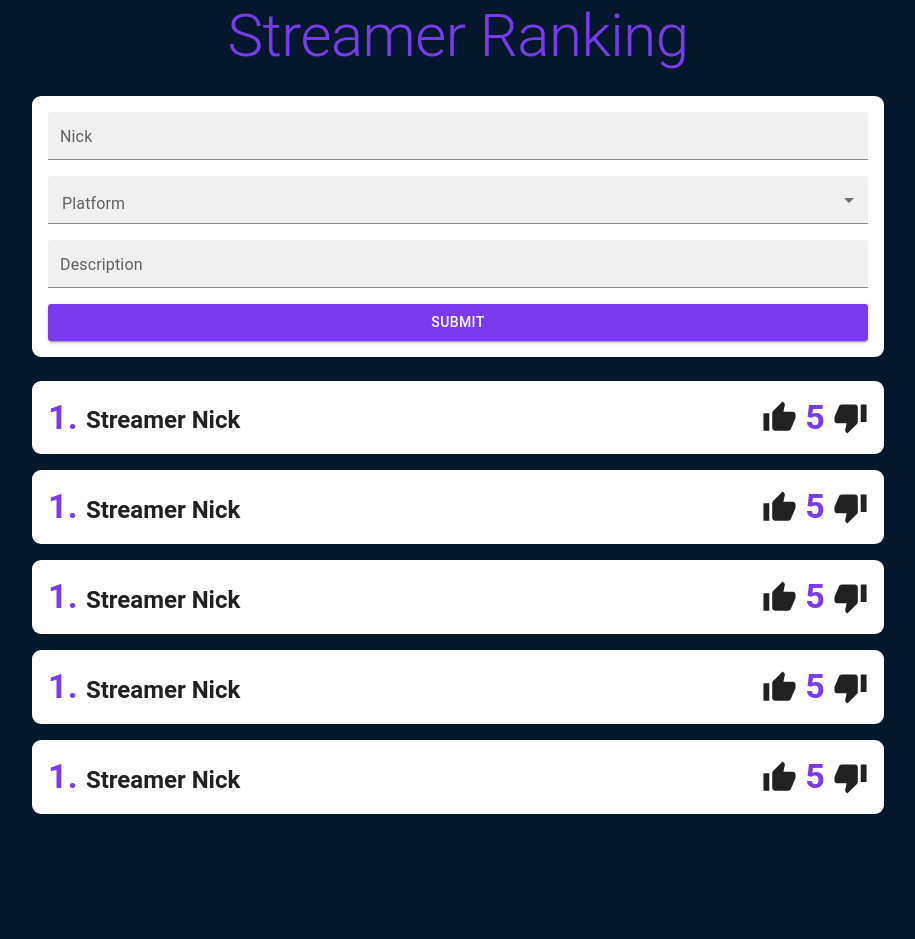
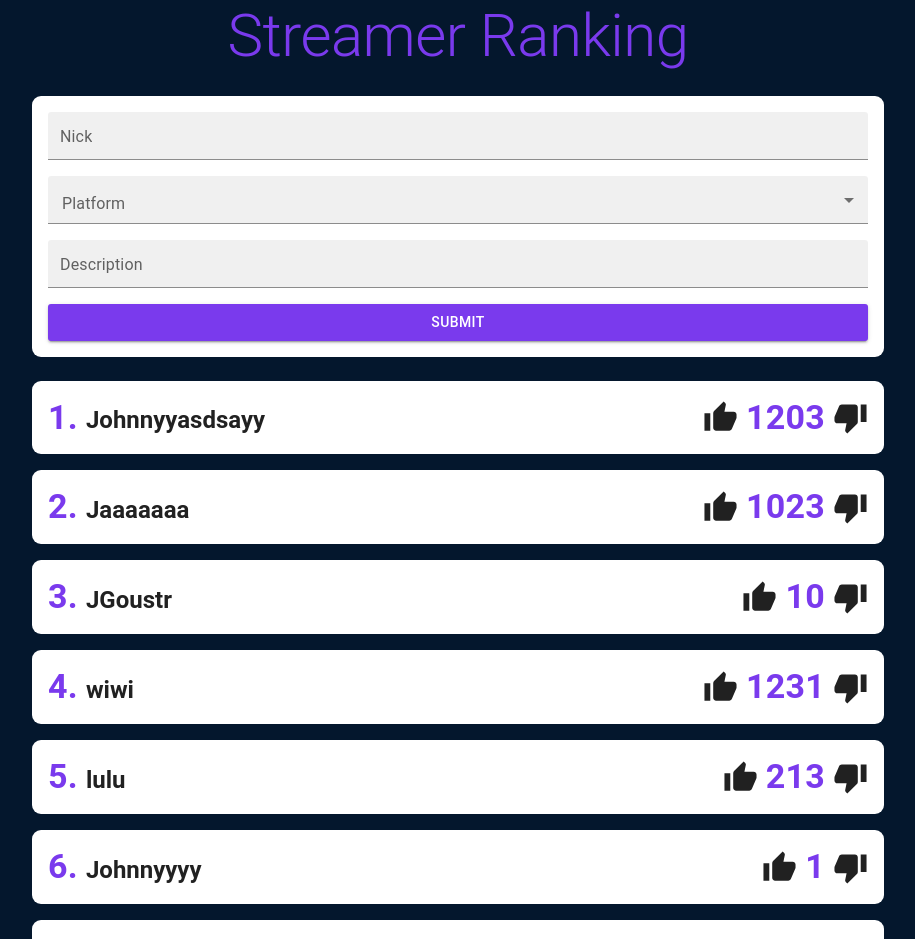
Before and after one commit to michalmankiewicz/streamer-rank, a React (Vite) app in the folder client/: page / in a window 1280 px wide. Shown: the top 939 px of the page, without its empty margins (182-1097 px from the left). Before the commit the page ends 814 px from the top, so only its background shows below. Built offline with nearby package versions, Linux system fonts and the light colour scheme.

Commit message:
feat: Rendering UI based on Dummy data implemented

```diff
--- a/client/src/components/List/StreamerItem.tsx
+++ b/client/src/components/List/StreamerItem.tsx
@@ -1,34 +1,38 @@
 import { Box, Typography, useTheme } from '@mui/material';
 import { ThumbUp, ThumbDown, ArrowDropDown, ArrowDropUp } from '@mui/icons-material';
 import React from 'react';
+import { useNavigate } from 'react-router-dom';
 
-function StreamerItem() {
+type Props = {
+  id: string;
+  nick: string;
+  votes: number;
+  place: number;
+};
+
+function StreamerItem(props: Props) {
   const theme = useTheme();
+  const navigate = useNavigate();
 
   return (
     <Box
+      onClick={() => navigate(`/${props.id}`)}
       display="flex"
       justifyContent="space-between"
       alignItems="center"
-      sx={{ backgroundColor: '#fff', borderRadius: theme.shape.borderRadius, p: 2 }}
+      sx={{
+        backgroundColor: '#fff',
+        borderRadius: theme.shape.borderRadius,
+        p: 2,
+        '&:hover': { backgroundColor: theme.palette.primary.light, cursor: 'pointer' },
+      }}
     >
       <Box display="flex" gap={1} alignItems="flex-end">
-        <Typography
-          variant="h4"
-          fontWeight="bold"
-          color="primary"
-          sx={
-            {
-              // backgroundColor: theme.palette.primary.main,
-              // p: 1.2,
-              // borderRadius: theme.shape.borderRadius,
-            }
-          }
-        >
-          1.
+        <Typography variant="h4" fontWeight="bold" color="primary">
+          {props.place}.
         </Typography>
         <Typography variant="h5" fontWeight="bold" mb={0.3}>
-          Streamer Nick
+          {props.nick}
         </Typography>
       </Box>
 
@@ -38,7 +42,7 @@ function StreamerItem() {
           sx={{ '&:hover': { color: theme.palette.primary.main, cursor: 'pointer' } }}
         />
         <Typography variant="h4" color="primary" fontWeight="bold">
-          5
+          {props.votes}
         </Typography>
         <ThumbDown
           fontSize="large"
--- a/client/src/components/List/StreamerList.tsx
+++ b/client/src/components/List/StreamerList.tsx
@@ -1,16 +1,76 @@
 import React from 'react';
 import StreamerItem from './StreamerItem';
 import { Box, Stack } from '@mui/material';
+import { Streamer } from '../../types';
+
+const DUMMY_DATA: Streamer[] = [
+  {
+    id: '1',
+    nick: 'Johnnyyasdsayy',
+    platform: 'YouTube',
+    description:
+      'Lorem ipsum dolor sit amet, consectetur adipiscing elit. Etiam interdum rutrum ligula, a vestibulum ipsum elementum ut. Aliquam convallis scelerisque iaculis. Sed iaculis sapien eu nulla tincidunt suscipit. Suspendisse aliquam auctor velit, sit amet feugiat ante lacinia a. Praesent eleifend.',
+    votes: 1203,
+  },
+  {
+    id: '2',
+    nick: 'Jaaaaaaa',
+    platform: 'YouTube',
+    description:
+      'Lorem ipsum dolor sit amet, consectetur adipiscing elit. Etiam interdum rutrum ligula, a vestibulum ipsum elementum ut. Aliquam convallis scelerisque iaculis. Sed iaculis sapien eu nulla tincidunt suscipit. Suspendisse aliquam auctor velit, sit amet feugiat ante lacinia a. Praesent eleifend.',
+    votes: 1023,
+  },
+  {
+    id: '3',
+    nick: 'JGoustr',
+    platform: 'YouTube',
+    description:
+      'Lorem ipsum dolor sit amet, consectetur adipiscing elit. Etiam interdum rutrum ligula, a vestibulum ipsum elementum ut. Aliquam convallis scelerisque iaculis. Sed iaculis sapien eu nulla tincidunt suscipit. Suspendisse aliquam auctor velit, sit amet feugiat ante lacinia a. Praesent eleifend.',
+    votes: 10,
+  },
+  {
+    id: '4',
+    nick: 'wiwi',
+    platform: 'YouTube',
+    description:
+      'Lorem ipsum dolor sit amet, consectetur adipiscing elit. Etiam interdum rutrum ligula, a vestibulum ipsum elementum ut. Aliquam convallis scelerisque iaculis. Sed iaculis sapien eu nulla tincidunt suscipit. Suspendisse aliquam auctor velit, sit amet feugiat ante lacinia a. Praesent eleifend.',
+    votes: 1231,
+  },
+  {
+    id: '5',
+    nick: 'lulu',
+    platform: 'YouTube',
+    description:
+      'Lorem ipsum dolor sit amet, consectetur adipiscing elit. Etiam interdum rutrum ligula, a vestibulum ipsum elementum ut. Aliquam convallis scelerisque iaculis. Sed iaculis sapien eu nulla tincidunt suscipit. Suspendisse aliquam auctor velit, sit amet feugiat ante lacinia a. Praesent eleifend.',
+    votes: 213,
+  },
+  {
+    id: '6',
+    nick: 'Johnnyyyy',
+    platform: 'YouTube',
+    description:
+      'Lorem ipsum dolor sit amet, consectetur adipiscing elit. Etiam interdum rutrum ligula, a vestibulum ipsum elementum ut. Aliquam convallis scelerisque iaculis. Sed iaculis sapien eu nulla tincidunt suscipit. Suspendisse aliquam auctor velit, sit amet feugiat ante lacinia a. Praesent eleifend.',
+    votes: 1,
+  },
+  {
+    id: '7',
+    nick: 'Johnnyyyy',
+    platform: 'YouTube',
+    description:
+      'Lorem ipsum dolor sit amet, consectetur adipiscing elit. Etiam interdum rutrum ligula, a vestibulum ipsum elementum ut. Aliquam convallis scelerisque iaculis. Sed iaculis sapien eu nulla tincidunt suscipit. Suspendisse aliquam auctor velit, sit amet feugiat ante lacinia a. Praesent eleifend.',
+    votes: 2,
+  },
+];
+
+console.log(JSON.stringify(DUMMY_DATA));
 
 function StreamerList() {
   return (
     <Box sx={{ mx: 'auto' }}>
       <Stack spacing={2}>
-        <StreamerItem />
-        <StreamerItem />
-        <StreamerItem />
-        <StreamerItem />
-        <StreamerItem />
+        {DUMMY_DATA.map((str, i) => (
+          <StreamerItem key={str.id} id={str.id} nick={str.nick} votes={str.votes} place={i + 1} />
+        ))}
       </Stack>
     </Box>
   );
--- a/client/src/main.tsx
+++ b/client/src/main.tsx
@@ -8,6 +8,7 @@ const theme = createTheme({
   palette: {
     primary: {
       main: '#7a3aed',
+      light: '#f2ebfd',
     },
     secondary: {
       main: '#ff007a',
--- /dev/null
+++ b/client/src/types/index.ts
@@ -0,0 +1,7 @@
+export type Streamer = {
+  id: string;
+  nick: string;
+  platform: string;
+  description: string;
+  votes: number;
+};
```
